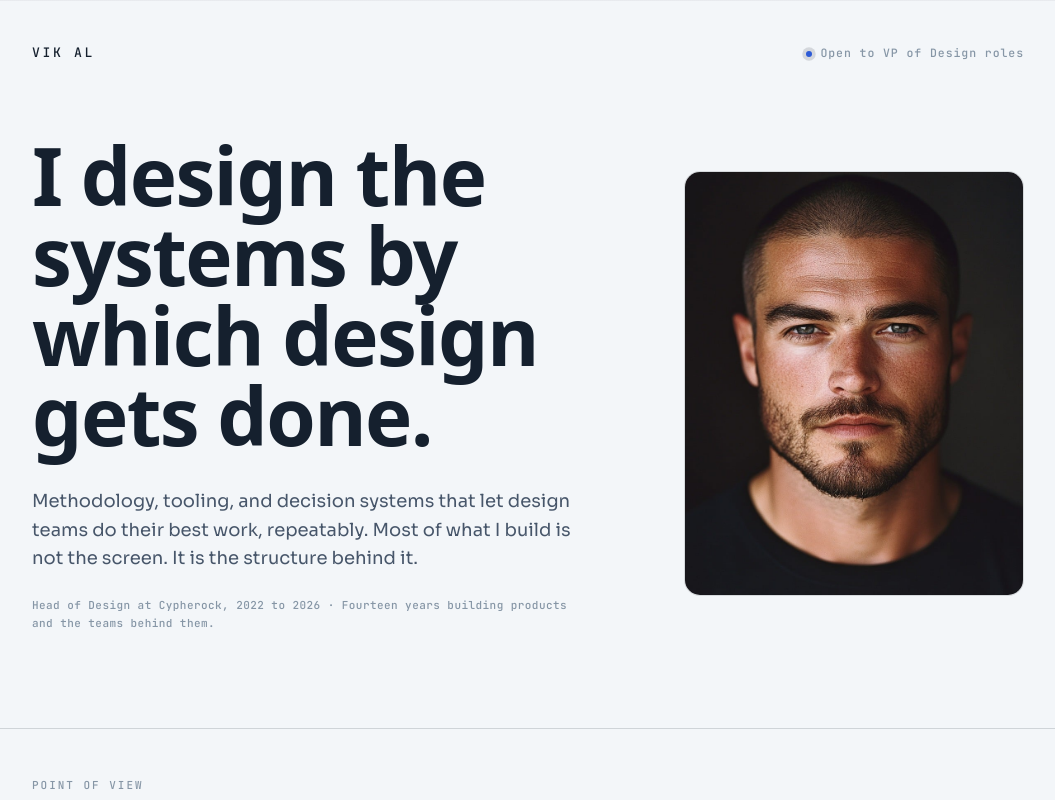
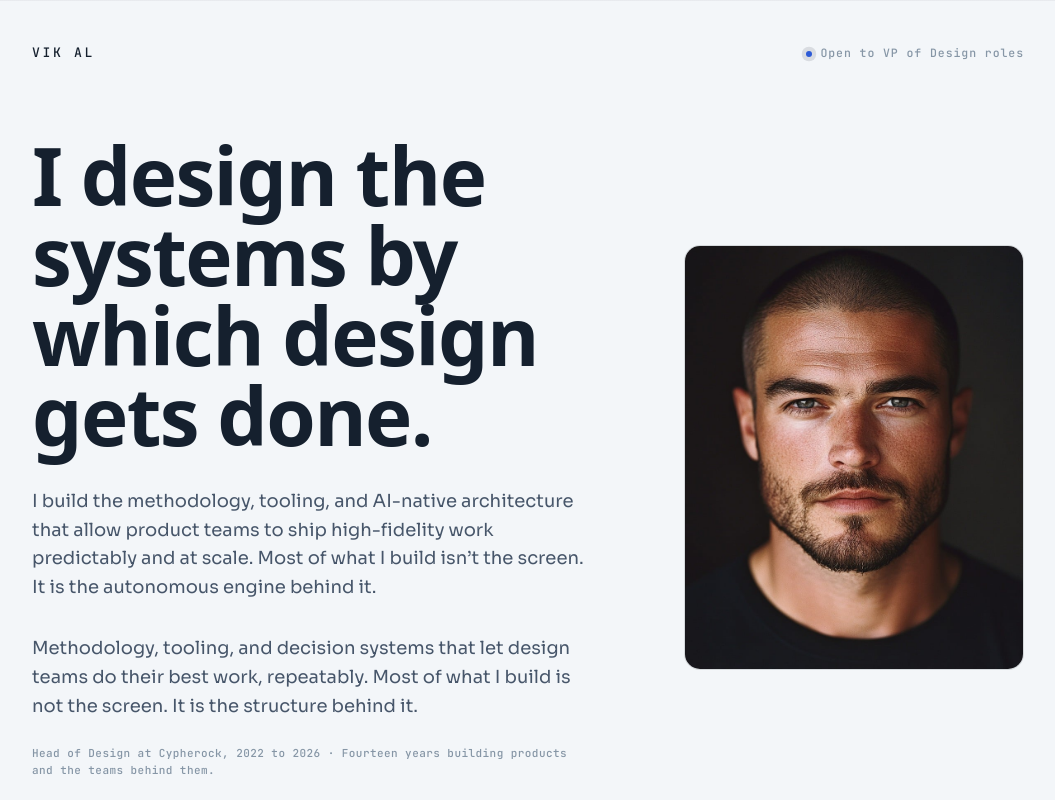
Before and after one commit to Prashant-Vikal/vik.al, a React (Vite) app: page / in a window 1280 px wide. Shown: the top 800 px of the page, without its empty margins (112-1167 px from the left). Built offline with nearby package versions, Linux system fonts and the light colour scheme; a web font is replaced by a local one.

Commit message:
Revise hero text in Hero component
Updated the hero section with new text content.

```diff
--- a/src/components/Hero.jsx
+++ b/src/components/Hero.jsx
@@ -18,6 +18,7 @@ export default function Hero() {
     <section className="wrap hero">
       <div className="hero-text">
         <h1 className="load">I design the systems by which design gets done.</h1>
+        <p className="sub load">I build the methodology, tooling, and AI-native architecture that allow product teams to ship high-fidelity work predictably and at scale. Most of what I build isn’t the screen. It is the autonomous engine behind it.</p>
         <p className="sub load">Methodology, tooling, and decision systems that let design teams do their best work, repeatably. Most of what I build is not the screen. It is the structure behind it.</p>
         <p className="meta load">Head of Design at Cypherock, 2022 to 2026 · Fourteen years building products and the teams behind them.</p>
       </div>
```
